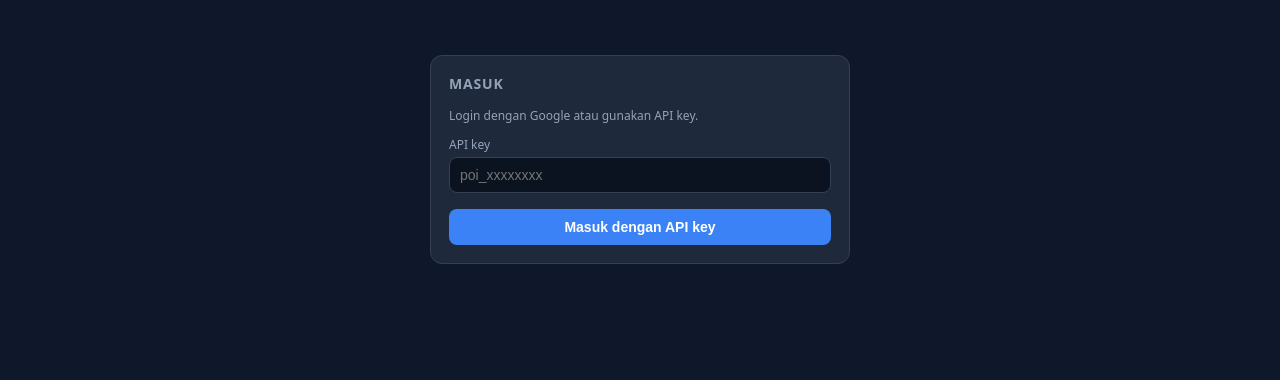
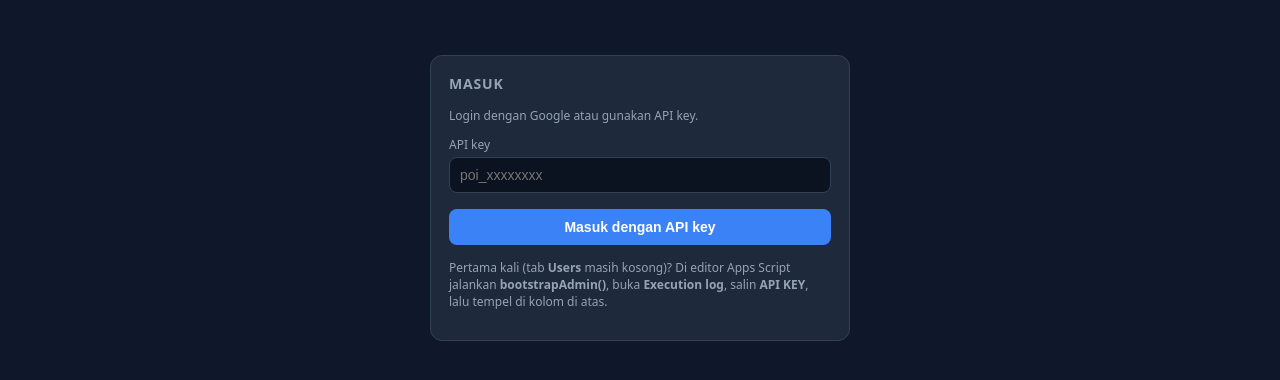
Before and after one commit to RamaIdsan/poi-scraper, a plain HTML site: page apps-script/Index.html in a window 1280 px wide. Shown: the part 62-442 px from the top of the page. Drawn offline with Linux system fonts and the light colour scheme.

Commit message:
Add bootstrapAdmin + login UX hint for first API key

```diff
--- a/apps-script/Index.html
+++ b/apps-script/Index.html
@@ -59,6 +59,10 @@
   <input id="apiKey" placeholder="poi_xxxxxxxx">
   <button class="btn" onclick="loginKey()">Masuk dengan API key</button>
   <div class="msg" id="loginMsg"></div>
+  <p class="muted" style="margin-top:14px">
+    Pertama kali (tab <b>Users</b> masih kosong)? Di editor Apps Script jalankan
+    <b>bootstrapAdmin()</b>, buka <b>Execution log</b>, salin <b>API KEY</b>, lalu tempel di kolom di atas.
+  </p>
 </div>
 
 <!-- DASHBOARD -->
```
Also changed, not shown: 2 other files.
